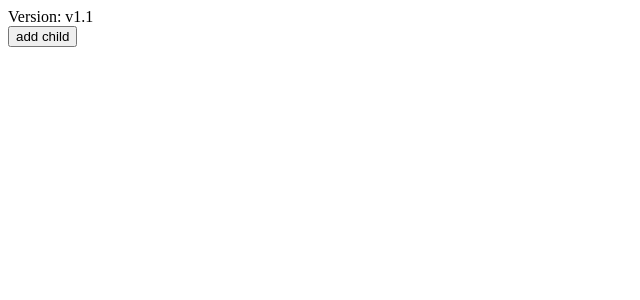
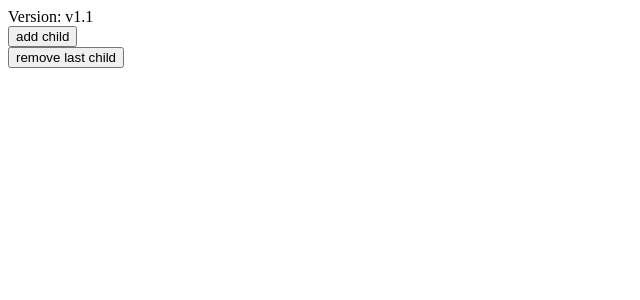
Before and after one commit to lichunbin814/angular_nested-form, an Angular app: page / in a window 1280 px wide. Shown: the top 300 px of the page, without its empty margins (0-640 px from the left). Built offline with nearby package versions, Linux system fonts and the light colour scheme.

Commit message:
Dynamically remove last child form

```diff
--- a/src/app/demo-form/demo-form.component.html
+++ b/src/app/demo-form/demo-form.component.html
@@ -3,5 +3,8 @@
  <br/>
  <button (click)="addChild()" type="button" >add child</button>
  <br/>
+  <button (click)="removeLastChild()" type="button" >remove last child</button>
+
+ <br/>
  <app-demo-child-form [childForm]="childForm"  *ngFor="let childForm of childrenForms" ></app-demo-child-form>
 </form>
--- a/src/app/demo-form/demo-form.component.ts
+++ b/src/app/demo-form/demo-form.component.ts
@@ -30,4 +30,9 @@ export class DemoFormComponent implements OnInit {
     this.demoFormService.addChild();
   }
 
+  removeLastChild(){
+    const lastIndex = this.childrenForms.length - 1;
+    this.childrenForms.splice(lastIndex,1);
+  }
+
 }
```
